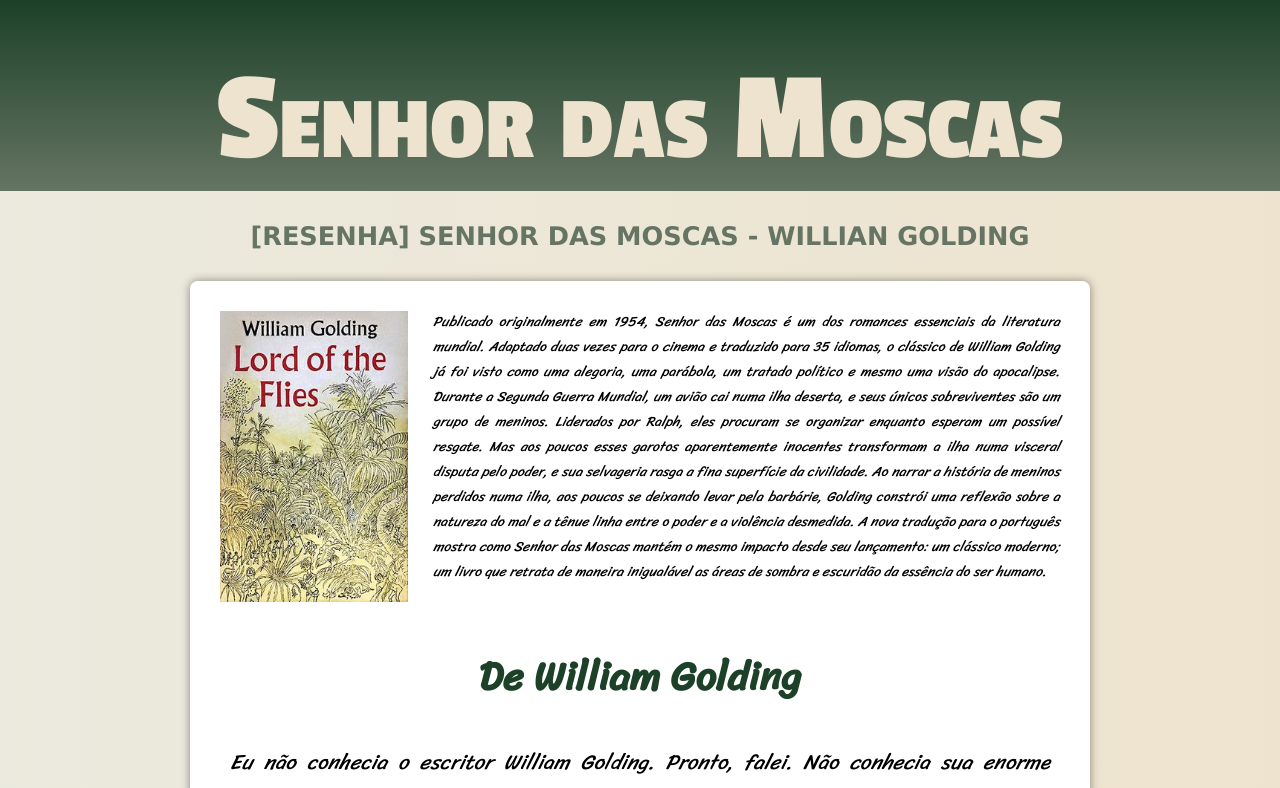
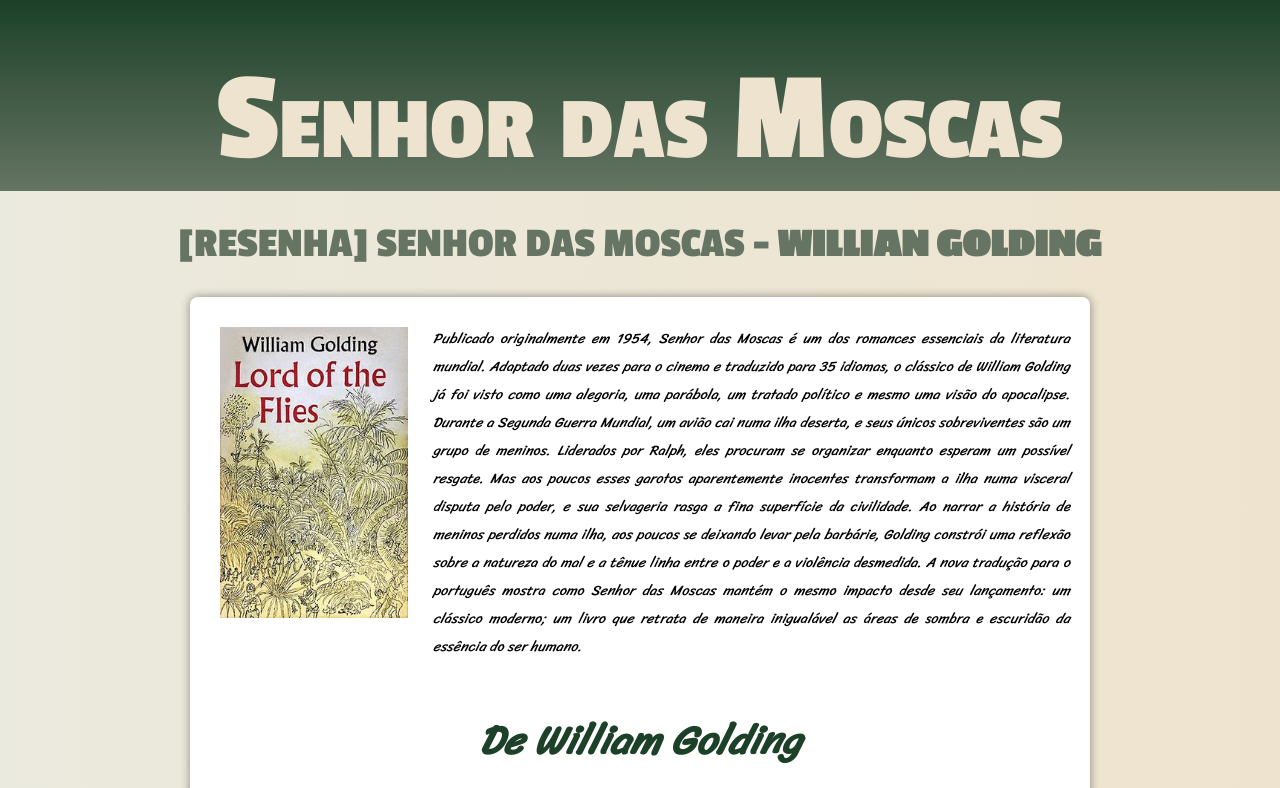
Before and after one commit to ricardoquintanilha/project-lordoftheflies, a plain HTML site: page index.html in a window 1280 px wide. Shown: the top 788 px of the page. Drawn offline with Linux system fonts and the light colour scheme.

Commit message:
reorganização do site

```diff
--- a/index.html
+++ b/index.html
@@ -13,40 +13,61 @@
             <h1>Senhor das Moscas</h1>
         </header>
         <p>
-            <h2>[RESENHA]  SENHOR DAS MOSCAS - <a href="https://pt.wikipedia.org/wiki/William_Golding" target="_blank" rel="external" id="autor">WILLIAN GOLDING</a></h2>
+            <h2>[RESENHA]  SENHOR DAS MOSCAS - <a href="https://pt.wikipedia.org/wiki/William_Golding" target="_blank" rel="external" id="autor01">WILLIAN GOLDING</a></h2>
         </p>
+                    <p>
                         <main>
-                                    <p class="container">
+                                    <div class="container">
                                         <img src="imagens/capa-livro.jpg" alt="Capa do livro">
-                                        <span class="resumo">Publicado originalmente em 1954, Senhor das Moscas é um dos romances essenciais da literatura mundial. Adaptado duas vezes para o cinema e traduzido para 35 idiomas, o clássico de William Golding já foi visto como uma alegoria, uma parábola, um tratado político e mesmo uma visão do apocalipse. Durante a Segunda Guerra Mundial, um avião cai numa ilha deserta, e seus únicos sobreviventes são um grupo de meninos. Liderados por Ralph, eles procuram se organizar enquanto esperam um possível resgate. Mas aos poucos esses garotos aparentemente inocentes transformam a ilha numa visceral disputa pelo poder, e sua selvageria rasga a fina superfície da civilidade. Ao narrar a história de meninos perdidos numa ilha, aos poucos se deixando levar pela barbárie, Golding constrói uma reflexão sobre a natureza do mal e a tênue linha entre o poder e a violência desmedida. A nova tradução para o português mostra como Senhor das Moscas mantém o mesmo impacto desde seu lançamento: um clássico moderno; um livro que retrata de maneira inigualável as áreas de sombra e escuridão da essência do ser humano. </span>
-                                    </p>
-                            <p class="content">
-                                <p id="autor01">De <a href="https://pt.wikipedia.org/wiki/William_Golding" target="_blank" rel="external" id="autor02">William Golding</a></p>
+                                        <p class="resumo">Publicado originalmente em 1954, Senhor das Moscas é um dos romances essenciais da literatura mundial. Adaptado duas vezes para o cinema e traduzido para 35 idiomas, o clássico de William Golding já foi visto como uma alegoria, uma parábola, um tratado político e mesmo uma visão do apocalipse. Durante a Segunda Guerra Mundial, um avião cai numa ilha deserta, e seus únicos sobreviventes são um grupo de meninos. Liderados por Ralph, eles procuram se organizar enquanto esperam um possível resgate. Mas aos poucos esses garotos aparentemente inocentes transformam a ilha numa visceral disputa pelo poder, e sua selvageria rasga a fina superfície da civilidade. Ao narrar a história de meninos perdidos numa ilha, aos poucos se deixando levar pela barbárie, Golding constrói uma reflexão sobre a natureza do mal e a tênue linha entre o poder e a violência desmedida. A nova tradução para o português mostra como Senhor das Moscas mantém o mesmo impacto desde seu lançamento: um clássico moderno; um livro que retrata de maneira inigualável as áreas de sombra e escuridão da essência do ser humano. </p>
+                                    </div>
+                            <div class="content">
+                                <p id="paragraph">
+                                    De <a href="https://pt.wikipedia.org/wiki/William_Golding" target="_blank" rel="external" id="autor02">William Golding</a>
+                                </p>
+
                                 <p class="responsive">Eu não conhecia o escritor William Golding. Pronto, falei. Não conhecia sua enorme importância na literatura inglesa, não conhecia sua história. Enfim, não conhecia nada sobre ele, muito menos sabia que ele ganhara o Prêmio Nobel. Fiquei sabendo apenas quando li a orelha do livro. Até que um livreiro amigo que trabalha comigo, chegou para mim e disse: - Conhece William Golding? - Não!(respondi). Então chegou a hora de você conhecer um dos maiores escritores da língua inglesa. Ele me fez uma breve resenha do livro e me entusiasmei. Peguei o livro e não conseguia mais largar. Quando terminei fiquei assombrado com a história do livro e logo depois a sua história pessoal.</p>
+
+
                                 <p class="responsive">Sua história de vida, sem sombra de dúvidas, foi fundamental na escrita desse livro. William Golding nasceu no dia 19 de setembro em 1911, na cidade de Cornwall, Inglaterra. Formou-se em ciências naturais por influência dos pais, pela Universidade de Oxford. Mas logo em seguida seu foco passou a ser outro, a literatura. Trabalhou brevemente como ator e diretor de teatro, escreveu poesia, e, pouco depois, tornou-se professor. Quando a Segunda Guerra estourou em 1940, ingressou na Marinha Real, onde atuou no comando de lançadores de foguetes e participou da invasão na Normandia.</p>
+
                                 <p class="responsive">William Golding escreveu “Senhor das Moscas” após a Segunda Guerra, durante a qual os nazistas exterminaram seis milhões de judeus, a URSS, logo após a sua revolução, transformara-se em uma ditadura sanguinária e os Estados Unidos lançaram duas bombas atômicas sobre o Japão. Se levarmos em consideração esse contexto de profundo pessimismo, poderemos entender esse livro.</p>
+
                                 <p class="responsive">“Senhor das Moscas” explora o lado escuro da humanidade, a selvageria que sustenta até os seres humanos mais civilizados. O livro é uma paródia trágica de contos de aventura para crianças, ilustrando a natureza do mal da humanidade. Ele apresenta ao leitor uma cronologia dos acontecimentos que levaram um grupo de meninos cheios de esperança ao desastre. A forma de sobreviverem, seu ambiente nada civilizado, sem supervisão de ninguém dá a tônica ao livro.</p>
+
                                 <p class="responsive">O livro não tem floreios filosóficos e poéticos, nem longas descrições. É uma alegoria, o que significa que os personagens e objetos no romance são transmitidos por meio das ideias centrais do livro.</p>
+
                                 <p class="responsive">Ao retratar as várias maneiras, o modus vivendi dos meninos nessa ilha, nesse novo ambiente e interagirem com essa nova liberdade, Golding explora os fantasmas, as aparições ilusórias, ou seja, o vasto espectro pelo qual os seres humanos respondem ao estresse, as mudanças e tensões.</p>
+
                                 <p class="responsive">Vamos à história do livro, mas com aquele compromisso de não entregar tudo para o leitor desse espaço.</p>
+
                                 <p class="responsive">No meio de uma guerra nuclear, um grupo de meninos sobrevive a uma queda de avião em uma ilha totalmente desabitada. O avião caiu e foi arrastado para o mar, deixando os meninos encalhados em uma ilha desconhecida. Por causa da devastação da bomba atômica, é provável que ninguém saiba do paradeiro dessas crianças.
                                 </p>
+
                                 <p class="responsive">“Senhor das Moscas” abre com Ralph e Piggy (dois sobreviventes) conversando e desse diálogo o livro fornece o pano de fundo da situação em que estão vivendo.</p>
+
                                 <p class="responsive">Ralph sente um enorme prazer em estar na ilha longe dos adultos, mas Piggy (Porquinho) não está tão feliz assim. Odiava o apelido que seu amigo lhe dera. Na praia, Ralph investiga uma grande plataforma de granito com vista para uma piscina longa que se formou. Demonstra as suas habilidades de nadador, quando subitamente vê uma concha identificada por Porquinho como um elemento precioso que pode ser soprado como um trompete. Porquinho convence Ralph a soprar, usando-o para convocar os sobreviventes na praia.</p>
+
                                 <p class="responsive">Logo após o sopro, os meninos entre as idades de 6 e 12 anos aparecem de dentro da selva para a praia. O último a chegar é Jack. Todos estão alegres pelo reencontro. No entanto, fiéis à política democrática, Ralph é eleito líder por razões superficiais. Ele é um menino bonito e simpático, que parece estar no comando por causa de seu uso da concha, que funciona como um papel aglutinador. Muito embora a ideia tenha sido de Porquinho por ter um raciocínio rápido (o intelectual do grupo), mas e não era carismático. Apesar de ter descoberto a concha, não podia soprar devido a sua asma, o que permitiu a Ralph a convocação.
                                 </p>
+
                                 <p class="responsive">Jack tem alguma experiência em exercer o controle sobre os outros meninos. E isso se transforma em um desafio à liderança de Ralph. Os talentos de Ralph, acrobacia e natação, não servem a nenhum propósito prático na selva. Jack nesse ponto era mais arrojado, agrupa ao redor de si um grupo de caçadores para conhecer a ilha. A natureza bélica de Jack se faz presente em todo momento. Reúne o seu pequeno “exército” de caçadores simbolizando a violência e o mal e, lentamente, por ser mais prático, vai roubando e minando a liderança de Ralph.
                                 </p>
+
                                 <p class="responsive">Enquanto o romance de Golding não prova a existência de fantasmas, ele fornece um comentário complexo sobre os medos subjacentes e verdadeiros demônios encontrados na humanidade.
                                 </p>
+
                                 <p class="responsive">Na medida em que o romance avança, Golding mostra como diferentes pessoas sentem a influência dos instintos de civilização e selvageria nos mais variados graus. Quando deixados à sua própria sorte, a ideia da maldade humana ganha força, assim como a selvageria, a crueldade e barbárie.  Esta ideia aparece no livro através de símbolos como a besta e a cabeça da porca no jogo em que viviam.
                                 </p>
+
                                 <p class="responsive">“Senhor das Moscas” é um livro que recomendo não só aos adultos, mas ao público juvenil também. Existem várias conclusões para esse livro. Gostaria de ler a interpretação de cada um de vocês aqui no blog.
                                 </p>
+
                                 <p class="responsive"> “Senhor das Moscas”, de William Golding, deve ser leitura obrigatória nas escolas, deve ser leitura obrigatória para todos aqueles que refletem sobre a nossa condição humana. Um livro que merece um lugar de destaque em sua estante.
                                 </p>
-                            </p>
+                            </div>
                         </main>
+                    </p>
                     <footer>
                         <p>
                             Site criado por <a href="https://github.com/ricardoquintanilha" target="_blank" rel="external">Ricardo Quintanilha.</a>
--- a/style.css
+++ b/style.css
@@ -30,20 +30,6 @@ header {
     background-image: linear-gradient(to bottom, #1C4128, #657463);
 }
 
-main {
-    background-color: white;
-    border-radius: 8px;
-    margin: auto;
-    margin-top: 30px;
-    border-bottom-left-radius: 10px;
-    border-bottom-right-radius: 10px;
-    min-width: 300px;
-    max-width: 860px;
-    padding: 20px;
-    box-shadow: 0px 0px 10px rgba(0, 0, 0, 0.419);
-    margin-bottom: 30px;
-}
-
 h1{
     text-align: center;
     color: var(--cor2);
@@ -53,18 +39,71 @@ h1{
     font-size: 10vw;
 }
 
+p {
+    font-family: var(--fonte3);
+    text-align: justify;
+    font-style: italic;
+    font-weight: normal;
+    line-height: 2em;
+}
+
 h2{
-    font-size: 2vw;
-    font-family: var(--fonte1);
+    font-size: 3.3vw;
+    font-family: var(--fonte2);
+    font-variant: small-caps;
     color: #657463;
     text-align: center;
-    margin-top: 30px;
+    margin: 30px;
 }
-#autor {
+
+a {
+    color: #EEE3CE;
+    text-decoration: none;
+    font-weight: bolder;
+}
+
+a:hover {
+    text-decoration: underline;
+}
+
+
+#autor01 {
     color: #657463;
 }
 
-#autor01 {
+main {
+    background-color: white;
+    border-radius: 8px;
+    margin: auto;
+    margin-bottom: 30px;
+    min-width: 300px;
+    max-width: 860px;
+    padding: 20px;
+    box-shadow: 0px 0px 10px rgba(0, 0, 0, 0.419);
+}
+
+.container {
+    display: flex;
+    text-align: justify;
+}
+
+img {
+    width: 200px;
+    height: 291.25px;
+    margin: 10px 25px 35px 10px;
+}
+
+.resumo {
+    padding-top: 8px;
+    font-size: 14px;
+}
+
+.content {
+    padding: 0px 45px;
+    margin-top: 30px;
+}
+
+#paragraph {
     color: #1C4128;
     padding: 10px;
     font-family: var(--fonte3);
@@ -77,41 +116,9 @@ h2{
     color: #1C4128;
 }
 
-p {
-    font-family: var(--fonte3);
-    text-align: justify;
-}
-
 .responsive {
     padding: 20px;
     font-size: 1.3em;
-    line-height: 2em;
-    font-style: italic;
-}
-
-.container {
-    display: flex;
-    text-align: justify;
-    width: 850px;
-    height: 300px;
-}
-img {
-    width: 200px;
-    height: 291.25px;
-    margin: 10px 25px 35px 10px;
-}
-
-span {
-    padding-top: 8px;
-    font-size: 13.74px;
-    font-family: var(--fonte3);
-    font-style: italic;
-    font-weight: normal;
-}
-
-.content {
-    padding: 5px 45px 0px 45px;
-    margin-top: 25px;
 }
 
 footer {
@@ -119,20 +126,13 @@ footer {
     color: #EBEADE;
     padding: 5px;
     margin-top: 30px;
+
 }
 
 footer > p {
     text-align: center;
     font-family: var(--fonte1);
     font-size: 0.9em;
+    font-style: normal;
+    font-weight: normal;
 }
-
-a {
-    color: #EEE3CE;
-    text-decoration: none;
-    font-weight: bolder;
-}
-
-a:hover {
-    text-decoration: underline;
-}
```
